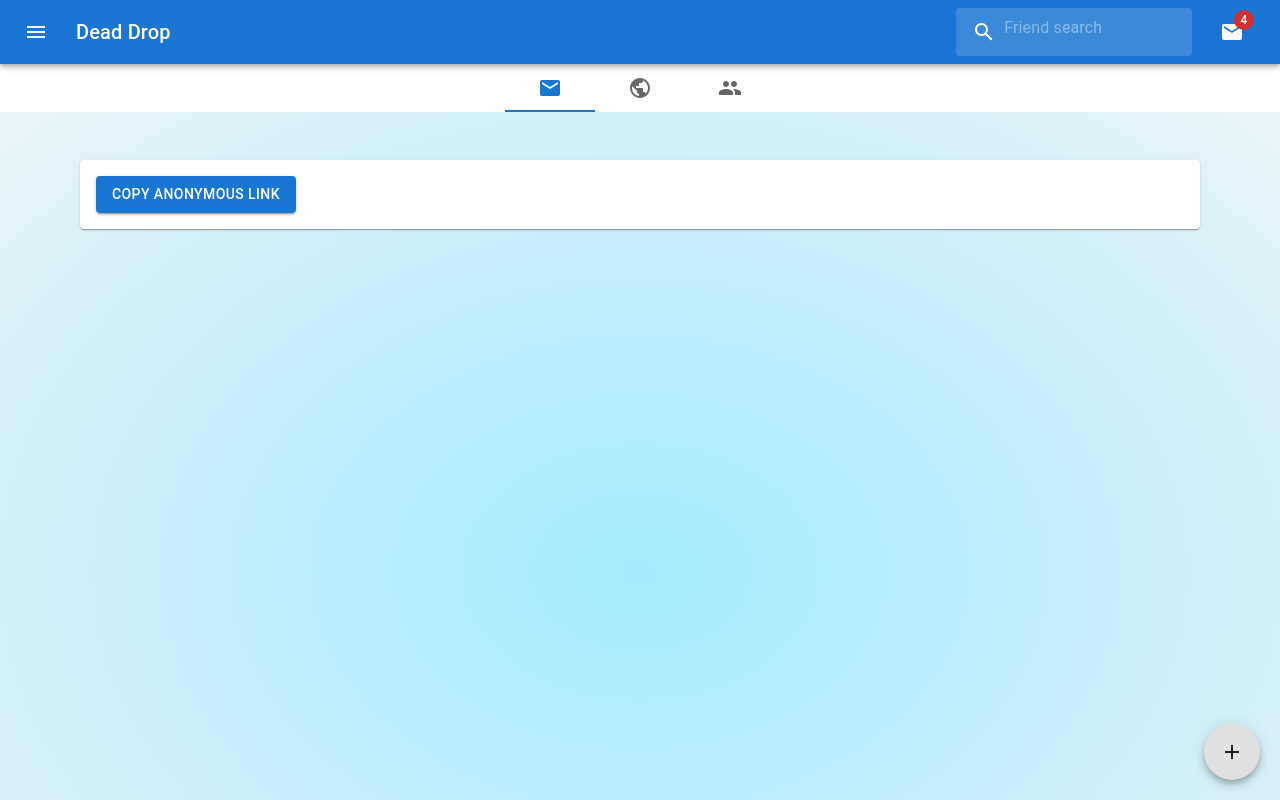
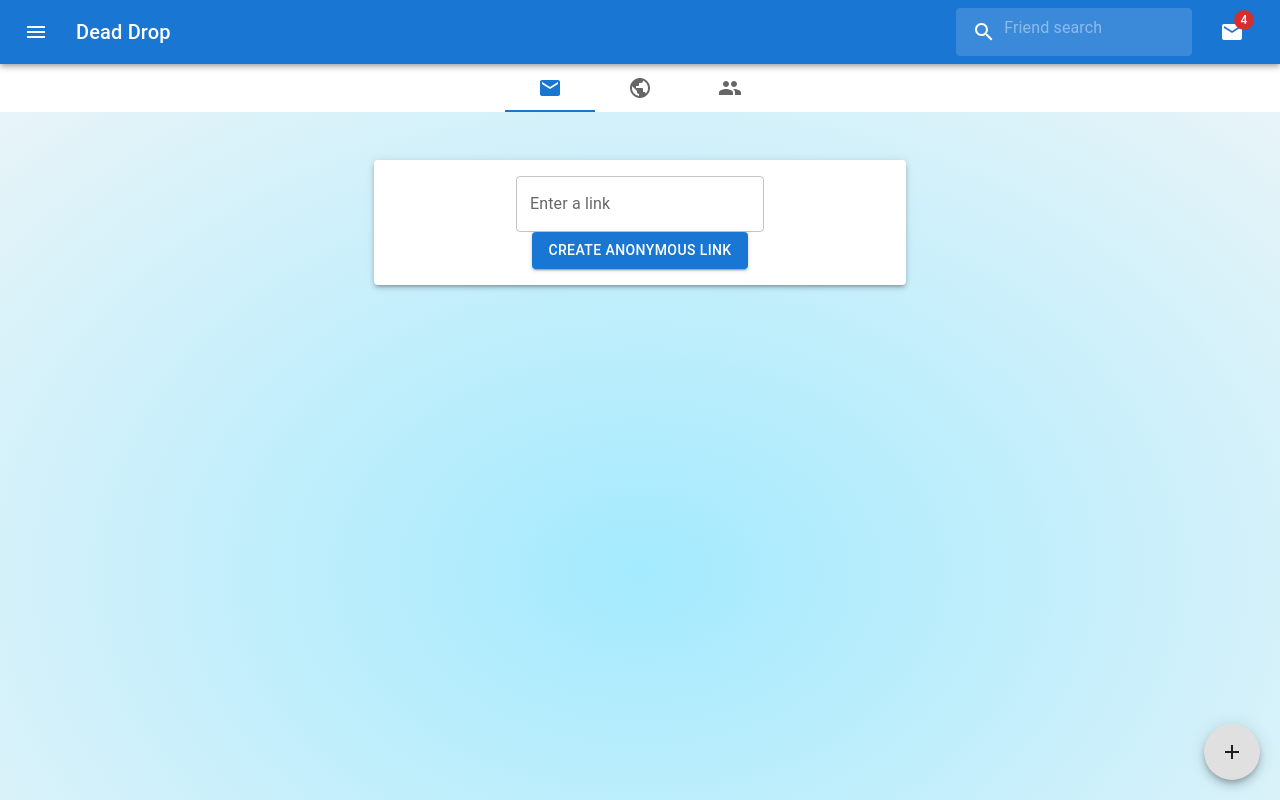
Before and after one commit to kdkulman/deaddropHerokuDeployTest, a React (Create React App) app in the folder client/: page / in a window 1280 px wide. Shown: the top 800 px of the page. Built offline with nearby package versions, Linux system fonts and the light colour scheme.

Commit message:
Created a textbox within Anonymous Link.

```diff
--- a/client/src/Components/Basic Functionality/createAnonymousLink.js
+++ b/client/src/Components/Basic Functionality/createAnonymousLink.js
@@ -5,9 +5,11 @@ import Box from '@mui/material/Box';
 import Paper from '@mui/material/Paper';
 import CloseIcon from '@mui/icons-material/Close';
 import IconButton from '@mui/material/IconButton';
+import TextField from '@mui/material/TextField';
 
 export function CreateAnonymousLink() {
   const [open, setOpen] = React.useState(false);
+  const [link, setLink] = React.useState('');
 
   const handleClick = () => {
     setOpen(true);
@@ -21,10 +23,41 @@ export function CreateAnonymousLink() {
     setOpen(false);
   };
 
+  const handleLinkChange = (event) => {
+    setLink(event.target.value);
+  };
+
   return (
-    <Box sx={{ width: '100%' }}>
-      <Paper sx={{ p: 2, my: 1, display: 'flex', alignItems: 'center', justifyContent: 'space-between' }}>
-        <Button variant="contained" onClick={handleClick}>Copy Anonymous Link</Button>
+    <Box
+      sx={{
+        display: 'flex',
+        flexDirection: 'column',
+        alignItems: 'center',
+        '& > :not(style)': { m: 1 },
+      }}
+    >
+      <Paper
+        elevation={3}
+        sx={{
+          width: '100%',
+          maxWidth: 500,
+          p: 2,
+          display: 'flex',
+          flexDirection: 'column',
+          alignItems: 'center',
+        }}
+      >
+        <TextField
+          id="outlined-basic"
+          label="Enter a link"
+          variant="outlined"
+          value={link}
+          onChange={handleLinkChange}
+        />
+        <Button variant="contained" onClick={handleClick}>
+          Create Anonymous Link
+        </Button>
+      </Paper>
       <Snackbar
         anchorOrigin={{
           vertical: 'bottom',
@@ -33,19 +66,127 @@ export function CreateAnonymousLink() {
         open={open}
         autoHideDuration={6000}
         onClose={handleClose}
-          message="Link copied to clipboard"
+        message="Link created successfully"
         action={
-            <React.Fragment>
-              <IconButton size="small" aria-label="close" color="inherit" onClick={handleClose}>
+          <>
+            <Button color="secondary" size="small" onClick={handleClose}>
+              UNDO
+            </Button>
+            <IconButton
+              size="small"
+              aria-label="close"
+              color="inherit"
+              onClick={handleClose}
+            >
               <CloseIcon fontSize="small" />
             </IconButton>
-            </React.Fragment>
+          </>
         }
       />
-      </Paper>
     </Box>
   );
 }
+
+  // const [open, setOpen] = React.useState(false);
+
+  // const handleClick = () => {
+  //   setOpen(true);
+  // };
+
+  // const handleClose = (event, reason) => {
+  //   if (reason === 'clickaway') {
+  //     return;
+  //   }
+
+  //   setOpen(false);
+  // };
+
+//   return (
+//     <Box sx={{ display: 'flex', justifyContent: 'center', alignItems: 'center', height: '100vh' }}>
+//       <Paper elevation={3} sx={{ p: 2, display: 'flex', flexDirection: 'column', alignItems: 'center' }}>
+//         <TextField
+//           id="outlined-basic"
+//           label="Outlined"
+//           variant="outlined"
+//           sx={{ width: '100%' }}
+//         />
+//         <Button variant="contained" onClick={handleClick} sx={{ mt: 2 }}>
+//           Create Anonymous Link
+//         </Button>
+//         <Snackbar
+//           anchorOrigin={{
+//             vertical: 'bottom',
+//             horizontal: 'left',
+//           }}
+//           open={open}
+//           autoHideDuration={6000}
+//           onClose={handleClose}
+//           message="Link created successfully"
+//           action={
+//             <React.Fragment>
+//               <IconButton size="small" aria-label="close" color="inherit" onClick={handleClose}>
+//                 <CloseIcon fontSize="small" />
+//               </IconButton>
+//             </React.Fragment>
+//           }
+//         />
+//       </Paper>
+//     </Box>
+//   );
+// }
+
+
+//     <Box sx={{ width: '100%' }}>
+//       <Paper sx={{ p: 2, my: 1, display: 'flex', alignItems: 'center', justifyContent: 'space-between' }}>
+//         <Button variant="contained" onClick={handleClick}>Copy Anonymous Link</Button>
+//         <Snackbar
+//           anchorOrigin={{
+//             vertical: 'bottom',
+//             horizontal: 'left',
+//           }}
+//           open={open}
+//           autoHideDuration={6000}
+//           onClose={handleClose}
+//           message="Link copied to clipboard"
+//           action={
+//             <React.Fragment>
+//               <IconButton size="small" aria-label="close" color="inherit" onClick={handleClose}>
+//                 <CloseIcon fontSize="small" />
+//               </IconButton>
+//             </React.Fragment>
+//           }
+//         />
+//       </Paper>
+//     </Box>
+//   );
+// }
+
+// import * as React from 'react';
+// import Box from '@mui/material/Box';
+// import TextField from '@mui/material/TextField';
+
+// export default function HelperTextAligned() {
+//   return (
+//     <Box
+//       sx={{
+//         display: 'flex',
+//         alignItems: 'center',
+//         '& > :not(style)': { m: 1 },
+//       }}
+//     >
+//       <TextField
+//         helperText="Please enter your name"
+//         id="demo-helper-text-aligned"
+//         label="Name"
+//       />
+//       <TextField
+//         helperText=" "
+//         id="demo-helper-text-aligned-no-helper"
+//         label="Name"
+//       />
+//     </Box>
+//   );
+// }
 
 
   // const [state, setState] = React.useState({
```
Lines whose indentation alone changed are shown as unchanged.
